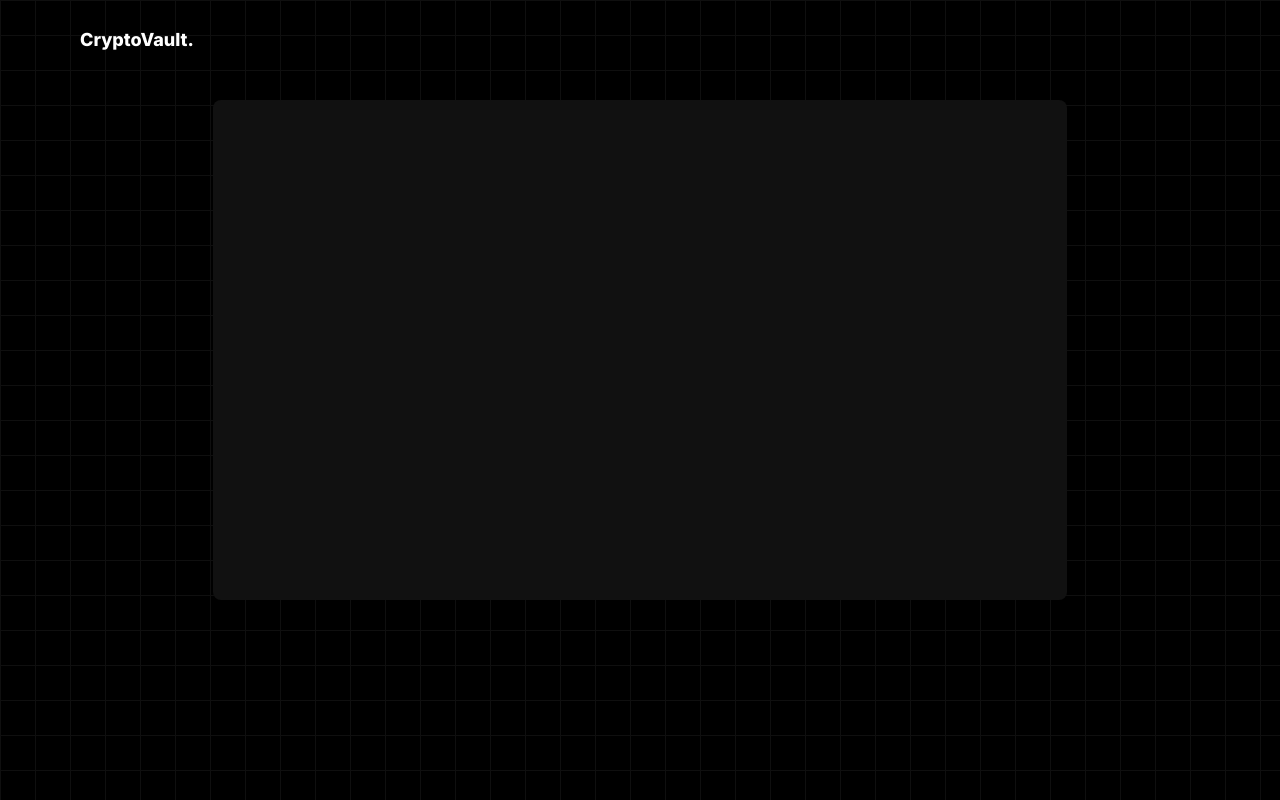
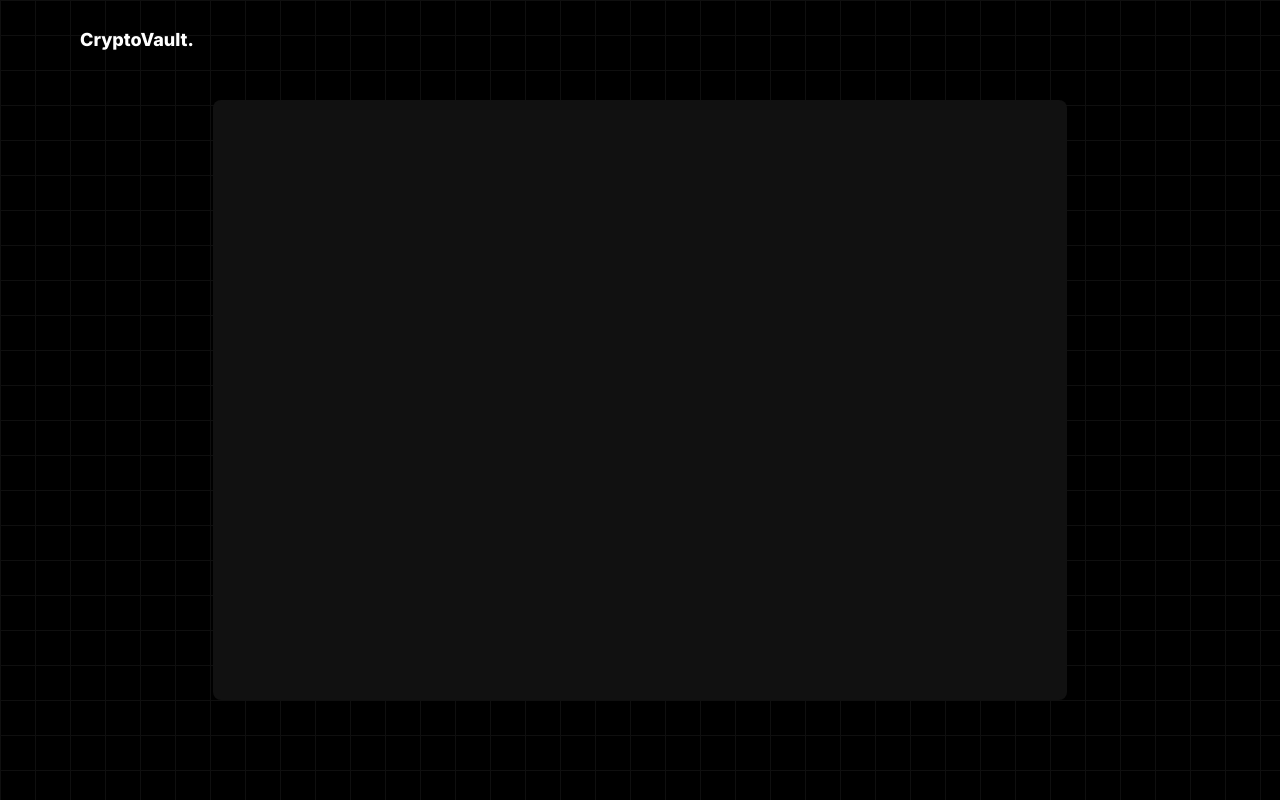
Before and after one commit to ajeeshRS/web-based-wallet, a Next.js app: page /wallet in a window 1280 px wide. Built offline with nearby package versions, Linux system fonts and the light colour scheme.

Commit message:
fix card-height-issue

```diff
--- a/app/wallet/page.tsx
+++ b/app/wallet/page.tsx
@@ -29,7 +29,7 @@ export default function Page() {
     }, [])
     return (
         <div className="w-full md:h-[80vh] h-[90vh] flex justify-center py-5">
-            <div className="md:w-4/6 w-5/6 md:h-6/6 h-5/6 bg-[#111111] rounded-lg md:p-4 p-3 cursor-pointer">
+            <div className="md:w-4/6 w-5/6 md:h-full h-5/6 bg-[#111111] rounded-lg md:p-6 p-3 cursor-pointer">
                 {
                     wallets?.map((wallet, index) => (
                         <div className="md:py-0 py-4 px-1 md:px-4 my-2" key={index}>
```
